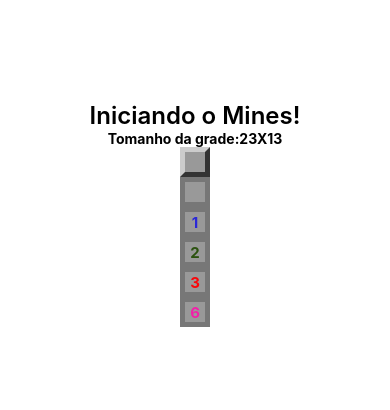
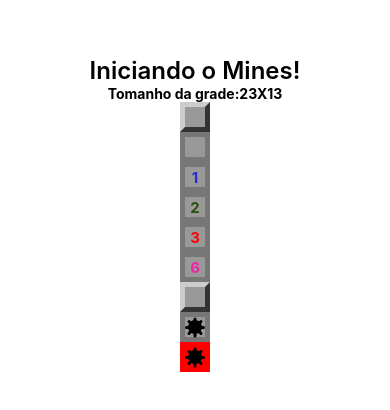
Before and after one commit to T-Terra/mines, a React Native app: screen / in a window 390 px wide. Shown: the part 224-634 px from the top of the page. Built offline with nearby package versions, Linux system fonts and the light colour scheme.

Commit message:
feat: add mines and styles to mines

```diff
--- a/src/App.tsx
+++ b/src/App.tsx
@@ -24,6 +24,9 @@
         <Field opened nearMines={2}/>
         <Field opened nearMines={3}/>
         <Field opened nearMines={6}/>
+        <Field mined/>
+        <Field mined opened/>
+        <Field mined opened exploded/>
       </SafeAreaView>
     );
   }
--- a/src/components/Field.tsx
+++ b/src/components/Field.tsx
@@ -1,13 +1,15 @@
 import React from "react"
 import { View, StyleSheet, Text } from "react-native"
 import params from "../Params"
+import Mine from "./Mine"
 
 export default props => {
 
-    const { mined, opened, nearMines } = props
+    const { mined, opened, nearMines, exploded } = props
 
     const styleField = [styles.field]
     if(opened) styleField.push(styles.opened)
+    if(exploded) styleField.push(styles.exploded)
     if(styleField.length === 1) styleField.push(styles.regular)
 
     let color = null
@@ -22,6 +24,7 @@
         <View style={styleField}>
             {!mined && opened && nearMines > 0 ?
                 <Text style={[styles.label, { color: color }]}>{nearMines}</Text> : false}
+            {mined && opened ? <Mine/> : false}
         </View>
     )
 }
@@ -48,5 +51,9 @@
     label: {
         fontWeight: 'bold',
         fontSize: params.fontSize,
+    },
+    exploded: {
+        backgroundColor: 'red',
+        borderColor: 'red',
     }
 })
--- /dev/null
+++ b/src/components/Mine.tsx
@@ -0,0 +1,37 @@
+import React from "react"
+import { View, StyleSheet } from "react-native"
+import params from "../Params"
+
+export default props => {
+    return (
+        <View style={styles.container}>
+            <View style={styles.coreMine} />
+            <View style={styles.line} />
+            <View style={[styles.line, {transform: [{ rotate: '45deg' }] }]} />
+            <View style={[styles.line, {transform: [{ rotate: '90deg' }] }]} />
+            <View style={[styles.line, {transform: [{ rotate: '135deg' }] }]} />
+        </View>
+    )
+}
+
+const styles = StyleSheet.create({
+    container: {
+        alignItems: "center",
+        justifyContent: "center",
+    },
+    coreMine: {
+        height: 14,
+        width: 14,
+        borderRadius: 10,
+        backgroundColor: 'black',
+        alignContent: "center",
+        justifyContent: "center",
+    },
+    line: {
+        position: "absolute",
+        height: 3,
+        width: 20,
+        borderRadius: 3,
+        backgroundColor: 'black',
+    }
+})
```
